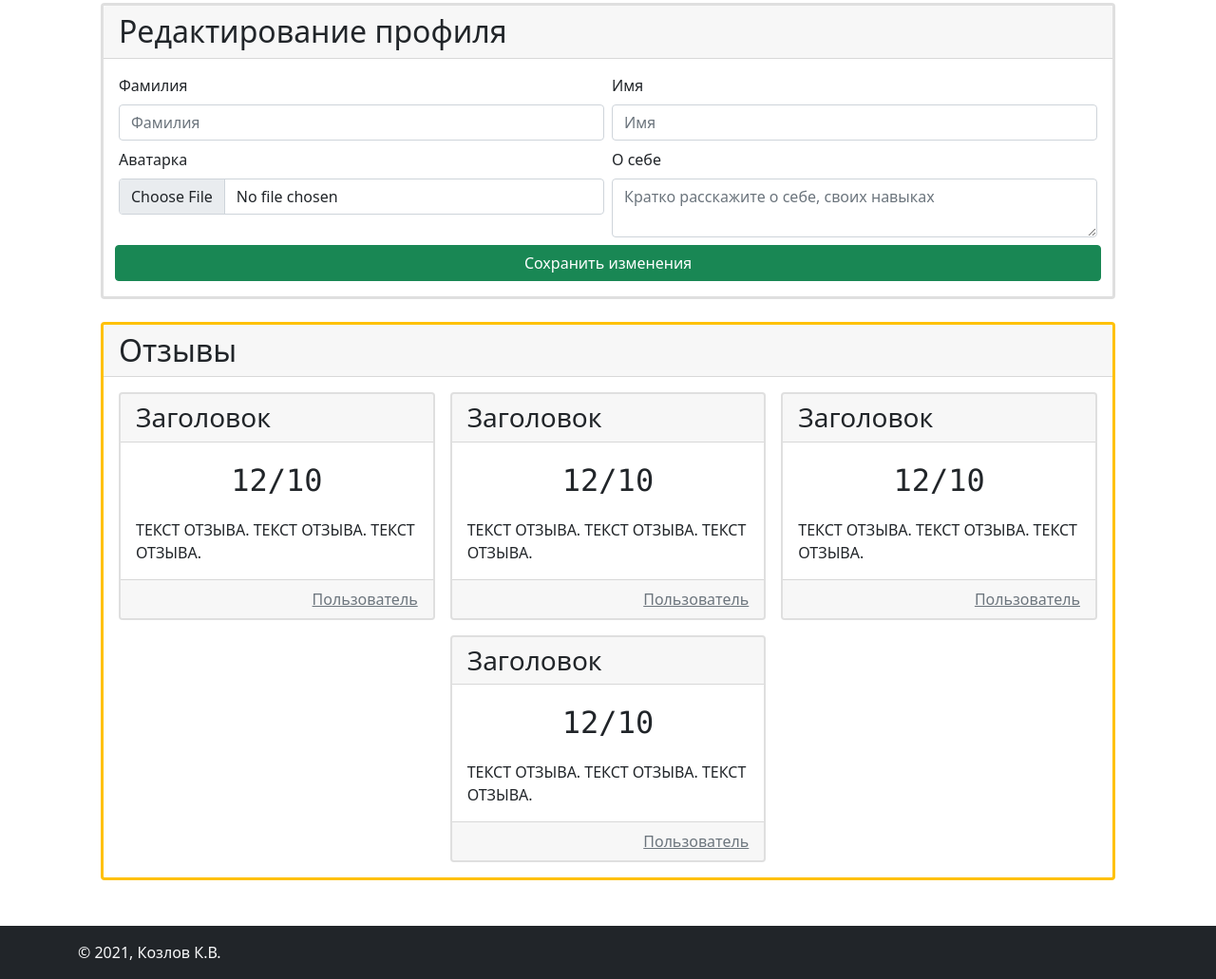
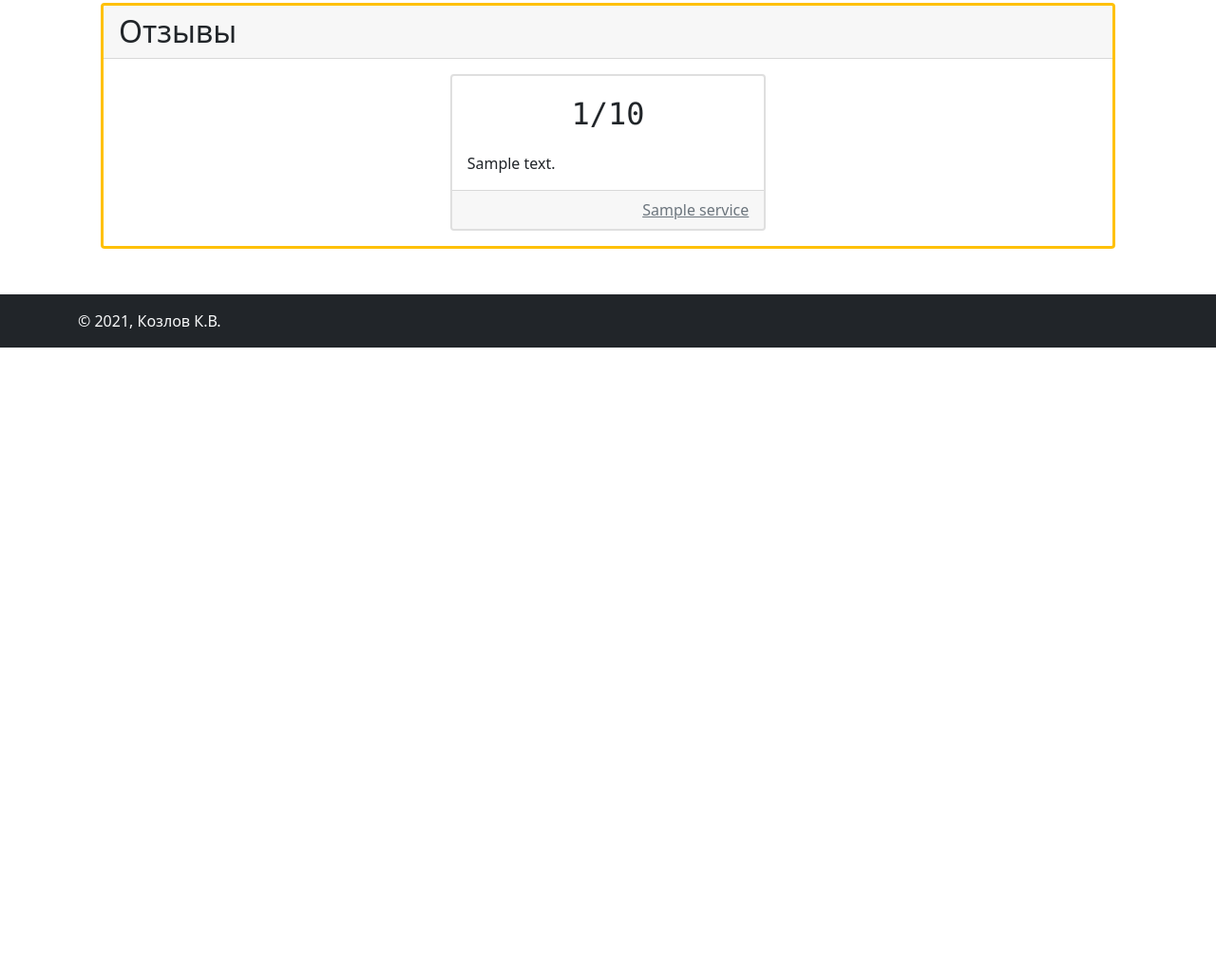
Before and after one commit to KozlovKV/clients-notebook, a Django app: page /profile/view/1/ in a window 1280 px wide. Shown: the part 756-1787 px from the top of the page at 95% size. After the commit the page ends 1122 px from the top, so only its background shows below. Run offline with Django 3.2, Linux system fonts and the light colour scheme; tables that the repository leaves empty hold one stand-in row (values such as "Sample post"); grey boxes marked "Sample" are stand-in pictures; some libraries are stand-ins or nearby versions.

Commit message:
Improve view of profile page

```diff
--- a/apps/front_app/views.py
+++ b/apps/front_app/views.py
@@ -18,7 +18,7 @@ class BaseViewWithMenu(TemplateView):
         return [
             self.get_link_dict('index', 'Главная'),
             self.get_link_dict('services_list', 'Запись на приём'),
-            self.get_link_dict('profile', 'Личный кабинет', {'id': 0}),
+            self.get_link_dict('profile', 'Личный кабинет', {'pk': 1}),
             self.get_link_dict('index', 'Мои услуги'),
             self.get_link_dict('index', 'Мои записи'),
         ]
--- a/apps/profile_app/forms.py
+++ b/apps/profile_app/forms.py
@@ -2,6 +2,27 @@ from django.contrib.auth import forms as auth_forms
 from django.contrib.auth.models import User
 from django_registration import forms as reg_forms
 from django import forms
+
+from apps.profile_app.models import UserAdditionInfo
+
+
+class EditProfileForm(forms.ModelForm):
+    class Meta:
+        model = UserAdditionInfo
+        fields = ['avatar', 'about']
+        widgets = {
+            'avatar': forms.FileInput(attrs={
+                'class': 'form-control',
+            }),
+            'about': forms.TextInput(attrs={
+                'class': 'form-control',
+                'placeholder': 'Кратко расскажите о себе, своих навыках',
+            })
+        }
+        labels = {
+            'avatar': 'Аватарка',
+            'about': 'О себе',
+        }
 
 
 class AuthenticationFormModified(auth_forms.AuthenticationForm):
--- a/apps/profile_app/models.py
+++ b/apps/profile_app/models.py
@@ -1,6 +1,7 @@
 from django.contrib.auth.models import User
 from django.db import models
 from django.core import validators
+from django.urls import reverse_lazy
 
 import apps.services_app.models as services_models
 
@@ -13,9 +14,34 @@ class UserAdditionInfo(models.Model):
     def __str__(self):
         return f'{self.user} - addition'
 
+    def get_absolute_url(self):
+        return reverse_lazy('profile', kwargs={'pk': self.pk})
+
+    @property
+    def services(self):
+        return services_models.Service.objects.filter(provider=self.user)
+
+    @property
+    def service_notes(self):
+        notes = []
+        for service in self.services:
+            notes += services_models.ServiceNote.objects.filter(service=service)
+        return notes
+
+    @property
+    def feedbacks(self):
+        feedbacks = []
+        for note in self.service_notes:
+            feedbacks += Feedback.objects.filter(service_note=note)
+        return feedbacks
+
+    @property
+    def avg_mark(self):
+        return sum([feedback.mark for feedback in self.feedbacks]) / len(self.feedbacks)
+
 
 class Feedback(models.Model):
-    service_note = models.ForeignKey(services_models.ServiceNote, on_delete=models.DO_NOTHING)
+    service_note = models.OneToOneField(services_models.ServiceNote, on_delete=models.DO_NOTHING)
     mark = models.IntegerField(
         validators=[
             validators.MinValueValidator(0), validators.MaxValueValidator(10)
--- a/apps/profile_app/templates/profile.html
+++ b/apps/profile_app/templates/profile.html
@@ -1,19 +1,19 @@
 {% extends 'base/base.html' %}
 {% block title %}
-    Главная
+    {{ object.user }}
 {% endblock %}
 
 {% block main_content %}
-    <h1 class="text-center m-5">Профиль пользователя ИМЯ ПОЛЬЗОВАТЕЛЯ</h1>
+    <h1 class="text-center m-5">Профиль пользователя {{ object.user }}</h1>
     <div class="card border-3 m-md-4">
         <div class="card-body row">
-            <img class="col-md-5" src="https://cdn.hipwallpaper.com/i/43/33/srY1a6.jpg" alt="Аватарка">
+            <img class="col-md-5" src="{{ object.avatar.url }}" alt="Аватарка">
             <div class="col-md-7 card-text fs-2 list-group list-group-flush">
-                <p class="list-group-item">Фамилия</p>
-                <p class="list-group-item">Имя</p>
-                <p class="font-monospace list-group-item">Имейл</p>
-                <p class="font-monospace list-group-item">Средняя оценка - 12/10</p>
-                <p class="list-group-item">О СЕБЕ. О СЕБЕ. О СЕБЕ.</p>
+                <p class="list-group-item">{{ object.user.last_name }}</p>
+                <p class="list-group-item">{{ object.user.first_name }}</p>
+                <p class="font-monospace list-group-item">{{ object.user.email }}</p>
+                <p class="font-monospace list-group-item">Средняя оценка - {{ object.avg_mark }}/10</p>
+                <p class="list-group-item">{{ object.about }}</p>
                 <div class="list-group-item">
                     <a href="#" class="btn btn-success fs-4">
                         Посмотреть услуги пользователя <i class="fas fa-arrow-alt-circle-right"></i>
@@ -22,43 +22,36 @@
             </div>
         </div>
     </div>
+    {% if user == object.user %}
         <div class="card border-3 m-md-4 mt-3">
             <h2 class="card-header">Редактирование профиля</h2>
-        <form action="" class="card-body row g-2">
+            <form method="post" action="{% url 'profile' object.pk %}" enctype="multipart/form-data" class="card-body row g-2">
+                {% csrf_token %}
+                {% for field in form %}
                     <div class="col-md-6">
-                <label class="form-label" for="sirname">Фамилия</label>
-                <input class="form-control" type="text" placeholder="Фамилия" name="sirname" id="sirname">
+                        {{ field.label }}
+                        {{ field }}
                     </div>
-            <div class="col-md-6">
-                <label class="form-label" for="name">Имя</label>
-                <input class="form-control" type="text" placeholder="Имя" name="name" id="name">
-            </div>
-            <div class="col-md-6">
-                <label class="form-label" for="avatar">Аватарка</label>
-                <input class="form-control" type="file" name="avatar" id="avatar">
-            </div>
-            <div class="col-md-6">
-                <label class="form-label" for="info">О себе</label>
-                <textarea class="form-control" placeholder="Кратко расскажите о себе, своих навыках"
-                    name="info" id="info"></textarea>
-            </div>
+                {% endfor %}
                 <input class="col-12 btn btn-success" type="submit" value="Сохранить изменения">
             </form>
         </div>
+    {% endif %}
     <div class="card border-3 border-warning m-md-4 mt-3">
         <h2 class="card-header">Отзывы</h2>
         <div class="card-body">
             <div class="row g-3 justify-content-around">
-                {% for i in '0123'|make_list %}
+                {% for feedback in object.feedbacks %}
                     <div class="col-md-4">
                         <div class="card border-2">
-                            <h3 class="card-header">Заголовок</h3>
                             <div class="card-body">
-                                <p class="font-monospace fs-2 text-center">12/10</p>
-                                <p class="card-text">ТЕКСТ ОТЗЫВА. ТЕКСТ ОТЗЫВА. ТЕКСТ ОТЗЫВА.</p>
+                                <p class="font-monospace fs-2 text-center">{{ feedback.mark }}/10</p>
+                                <p class="card-text">{{ feedback.text }}</p>
                             </div>
                             <div class="card-footer text-end">
-                                <a href="#" class="text-muted">Пользователь</a>
+                                <a href="{{ feedback.service_note.service.get_absolute_url }}" class="text-muted">
+                                    {{ feedback.service_note.service.label }}
+                                </a>
                             </div>
                         </div>
                     </div>
--- a/apps/profile_app/urls.py
+++ b/apps/profile_app/urls.py
@@ -5,7 +5,7 @@ from apps.front_app.views import BaseViewWithMenu
 from apps.profile_app import views as profile_views
 
 urlpatterns = [
-    path('view/<int:id>/', profile_views.ProfileView.as_view(), name='profile'),
+    path('view/<int:pk>/', profile_views.ProfileView.as_view(), name='profile'),
     path('login/', profile_views.LoginViewModified.as_view(), name='login'),
     path('logout/', origin_auth_views.LogoutView.as_view(), name='logout'),
 
--- a/apps/profile_app/views.py
+++ b/apps/profile_app/views.py
@@ -1,9 +1,12 @@
 from django.contrib.auth import views as auth_views
 from django.urls import reverse_lazy
+from django.views.generic import UpdateView
 from django_registration.backends.activation import views as reg_activation_views
 
 from apps.front_app.views import BaseViewWithMenu
 from apps.profile_app import forms as profile_forms
+from apps.profile_app.forms import EditProfileForm
+from apps.profile_app.models import UserAdditionInfo
 
 
 class LoginViewModified(auth_views.LoginView, BaseViewWithMenu):
@@ -29,5 +32,16 @@ class ActivationViewModified(reg_activation_views.ActivationView, BaseViewWithMe
     success_url = reverse_lazy('django_registration_complete')
 
 
-class ProfileView(BaseViewWithMenu):
+class ProfileView(UpdateView, BaseViewWithMenu):
+    object = None
     template_name = 'profile.html'
+    model = UserAdditionInfo
+    form_class = EditProfileForm
+
+    def get_object(self, queryset=None):
+        object = super(ProfileView, self).get_object(queryset)
+        return object
+
+    def get(self, request, *args, **kwargs):
+        self.object = self.get_object()
+        return super(ProfileView, self).get(request, *args, **kwargs)
--- a/apps/services_app/models.py
+++ b/apps/services_app/models.py
@@ -1,5 +1,6 @@
 from django.contrib.auth.models import User
 from django.db import models
+from django.urls import reverse_lazy
 
 
 class Service(models.Model):
@@ -9,6 +10,9 @@ class Service(models.Model):
 
     def __str__(self):
         return f'{self.label} by {self.provider}'
+
+    def get_absolute_url(self):
+        return reverse_lazy('one_service_calendar', kwargs={'pk': self.pk})
 
 
 class ServiceNote(models.Model):
--- a/apps/services_app/urls.py
+++ b/apps/services_app/urls.py
@@ -4,6 +4,6 @@ from apps.services_app import views as service
 
 urlpatterns = [
     path('list/', service.ServicesListView.as_view(), name='services_list'),
-    path('<int:id>/', service.OneServiceCalendarView.as_view(), name='one_service_calendar'),
-    path('<int:id>/<int:Y>/<int:m>/<int:d>/', service.OneServiceDayView.as_view(), name='one_service_day'),
+    path('<int:pk>/', service.OneServiceCalendarView.as_view(), name='one_service_calendar'),
+    path('<int:pk>/<int:Y>/<int:m>/<int:d>/', service.OneServiceDayView.as_view(), name='one_service_day'),
 ]
--- a/settings/urls.py
+++ b/settings/urls.py
@@ -13,13 +13,15 @@ Including another URLconf
     1. Import the include() function: from django.urls import include, path
     2. Add a URL to urlpatterns:  path('blog/', include('blog.urls'))
 """
+from django.conf.urls.static import static
 from django.contrib import admin
 from django.urls import path, include
 from apps.front_app import views as front
+from settings import settings
 
 urlpatterns = [
     path('admin/', admin.site.urls),
     path('', front.IndexView.as_view(), name='index'),
     path('service/', include('apps.services_app.urls')),
     path('profile/', include('apps.profile_app.urls')),
-]
+] + static(settings.MEDIA_URL, document_root=settings.MEDIA_ROOT)
```
Also changed, not shown: apps/profile_app/templates/registration/register.html (+0 -17 lines). Lines whose indentation alone changed are shown as unchanged.
